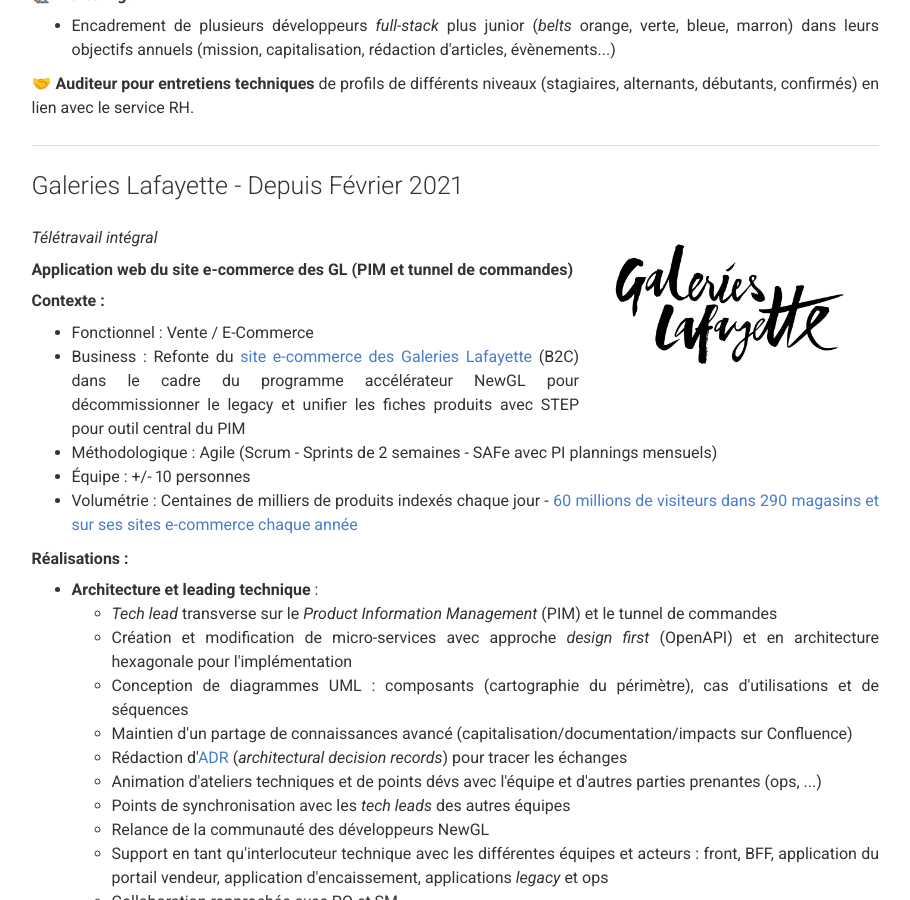
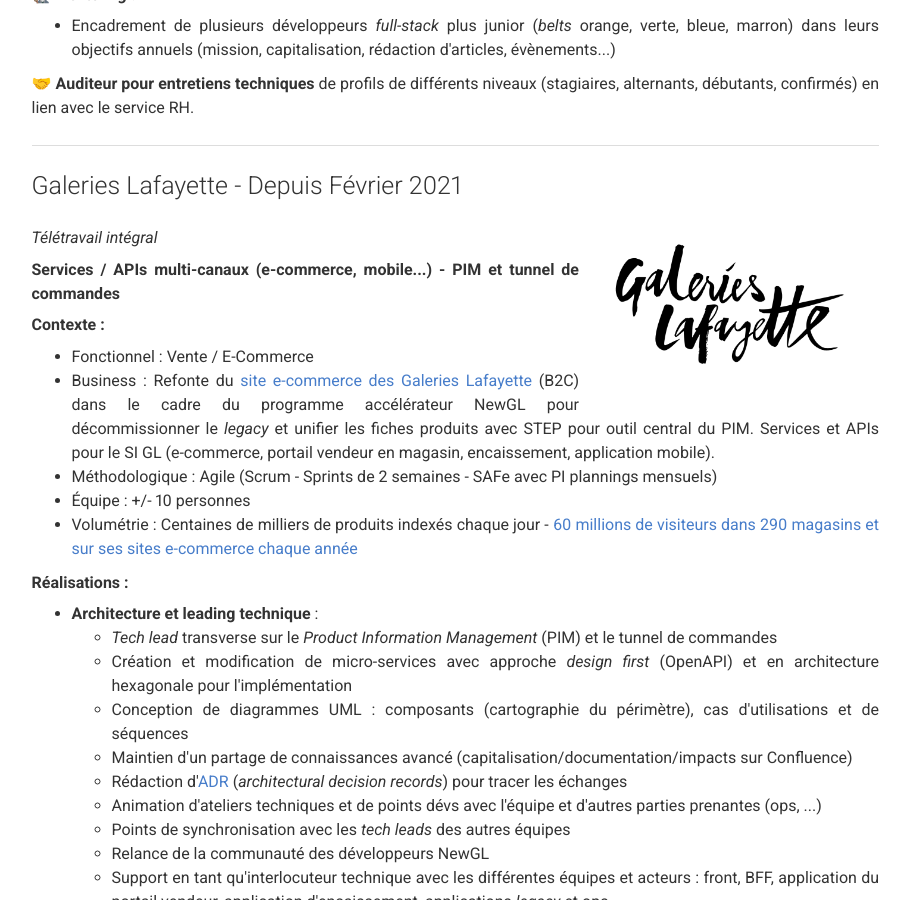
Before and after one commit to fdelbrayelle/fdelbrayelle.github.io, a Jekyll site: the page built from index.md, in a window 1280 px wide and 900 px high, scrolled down 3593 px. Shown: the whole window, without its empty margins (331-1241 px from the left). Built offline with Jekyll 4.4.1, drawn with Linux system fonts in a browser that asks for light colours; nearby versions of some CDN libraries.

Commit message:
feat: update mission

```diff
--- a/_config.yml
+++ b/_config.yml
@@ -216,11 +216,11 @@
           <h4>Galeries Lafayette - Depuis Février 2021</h4>
           <img alt="Logo des Galeries Lafayette" src="images/gl_logo.png" style="float: right; width: 250px; margin: 25px;" />
           <p style="font-style: italic; margin-top: 25px;">Télétravail intégral</p>
-          <p style="font-weight: bold;">Application web du site e-commerce des GL (PIM et tunnel de commandes)</p>
+          <p style="font-weight: bold;">Services / APIs multi-canaux (e-commerce, mobile...) - PIM et tunnel de commandes</p>
           <p><strong>Contexte :</strong>
             <ul>
               <li>Fonctionnel : Vente / E-Commerce</li>
-              <li>Business : Refonte du <a title="Galeries Lafayette" href="https://www.galerieslafayette.com/" target="_blank" rel="noreferrer noopener">site e-commerce des Galeries Lafayette</a> (B2C) dans le cadre du programme accélérateur NewGL pour décommissionner le legacy et unifier les fiches produits avec STEP pour outil central du PIM</li>
+              <li>Business : Refonte du <a title="Galeries Lafayette" href="https://www.galerieslafayette.com/" target="_blank" rel="noreferrer noopener">site e-commerce des Galeries Lafayette</a> (B2C) dans le cadre du programme accélérateur NewGL pour décommissionner le <em>legacy</em> et unifier les fiches produits avec STEP pour outil central du PIM. Services et APIs pour le SI GL (e-commerce, portail vendeur en magasin, encaissement, application mobile).</li>
               <li>Méthodologique : Agile (Scrum - Sprints de 2 semaines - SAFe avec PI plannings mensuels)</li>
               <li>Équipe : +/- 10 personnes</li>
               <li>Volumétrie : Centaines de milliers de produits indexés chaque jour - <a href="https://www.groupegalerieslafayette.fr/groupe" title="Groupe Galeries Lafayette" target="_blank" rel="noreferrer noopener">60 millions de visiteurs dans 290 magasins et sur ses sites e-commerce chaque année</a></li>
```
